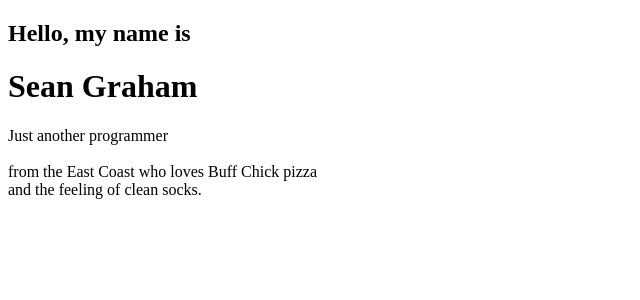
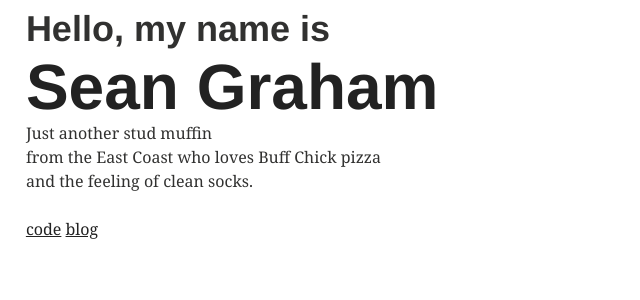
Before and after one commit to cavemangraham/Folio, a Jekyll site: the page built from index.md, in a window 1280 px wide. Shown: the top 300 px of the page, without its empty margins (0-640 px from the left). Built offline with Jekyll 4.4.1, drawn with Linux system fonts in a browser that asks for light colours.

Commit message:
basic homepage styling and working js word slider

```diff
--- a/_includes/footer.html
+++ b/_includes/footer.html
@@ -11,5 +11,5 @@
 		{% endfor %}
 		</ul>
 	</nav><!-- /.bottom-menu -->
-	<p class="copyright">&#169; {{ site.time | date: '%Y' }} <a href="{{ site.url }}">{{ site.title }}</a> powered by <a href="http://jekyllrb.com" rel="nofollow">Jekyll</a> + <a href="http://mmistakes.github.io/skinny-bones-jekyll/" rel="nofollow">Skinny Bones</a>.</p>
+	<p class="copyright">&#169; {{ site.time | date: '%Y' }}</p>
 </footer>
--- a/_layouts/home.html
+++ b/_layouts/home.html
@@ -7,7 +7,5 @@
 
 	<script src="{{ site.url }}/js/vendor/jquery-1.9.1.min.js"></script>
     <script src="{{ site.url }}/js/main.js"></script>
-    <script src="{{ site.url }}/js/_main.js"></script>
-    <p><div id="textslide"></div><p>
     </body>
 </html>
--- a/index.md
+++ b/index.md
@@ -3,15 +3,20 @@ layout: home
 permalink: /
 title: "Welcome"
 ---
-<h2>
-Hello, my name is
-<h2>
-<h1>
-Sean Graham
-</h1>
+
+<link rel="stylesheet" href="{{ site.url }}/css/main.css">
+
+<h1 style="line-height:10px;">Hello, my name is<h1>
+<h1 style="font-size:400%; line-height:20px;"><a href="/about" style="text-decoration: none">Sean Graham</a></h1>
 <body>
 	<div style="float: left;"> Just another&nbsp;</div>
-	<div id="textslide">22 year old</div> <br>
+	<div id="textslide">22 year old</div>
 	from the East Coast who loves Buff Chick pizza <br>
-	and the feeling of clean socks.
+	and the feeling of clean socks. <br>
+	<p>
+	<div style="position:absolute; align:center;">
+		<a href="/code">code</a>
+		<a href="/blog">blog</a>
+	</div>
+	</p>
 </body>
--- a/js/main.js
+++ b/js/main.js
@@ -5,8 +5,8 @@
 // Word slider
 var quotes = [
   "programmer",
-  "weirdo",
-  "ninja",
+  "stud muffin",
+  "ninja in training",
   "gadget geek",
   "time traveller",
   ];
@@ -19,4 +19,4 @@ var quotes = [
          i=0;
       else
           i++;
-      }, 1 * 2500);
+      }, 1 * 2000);
```
